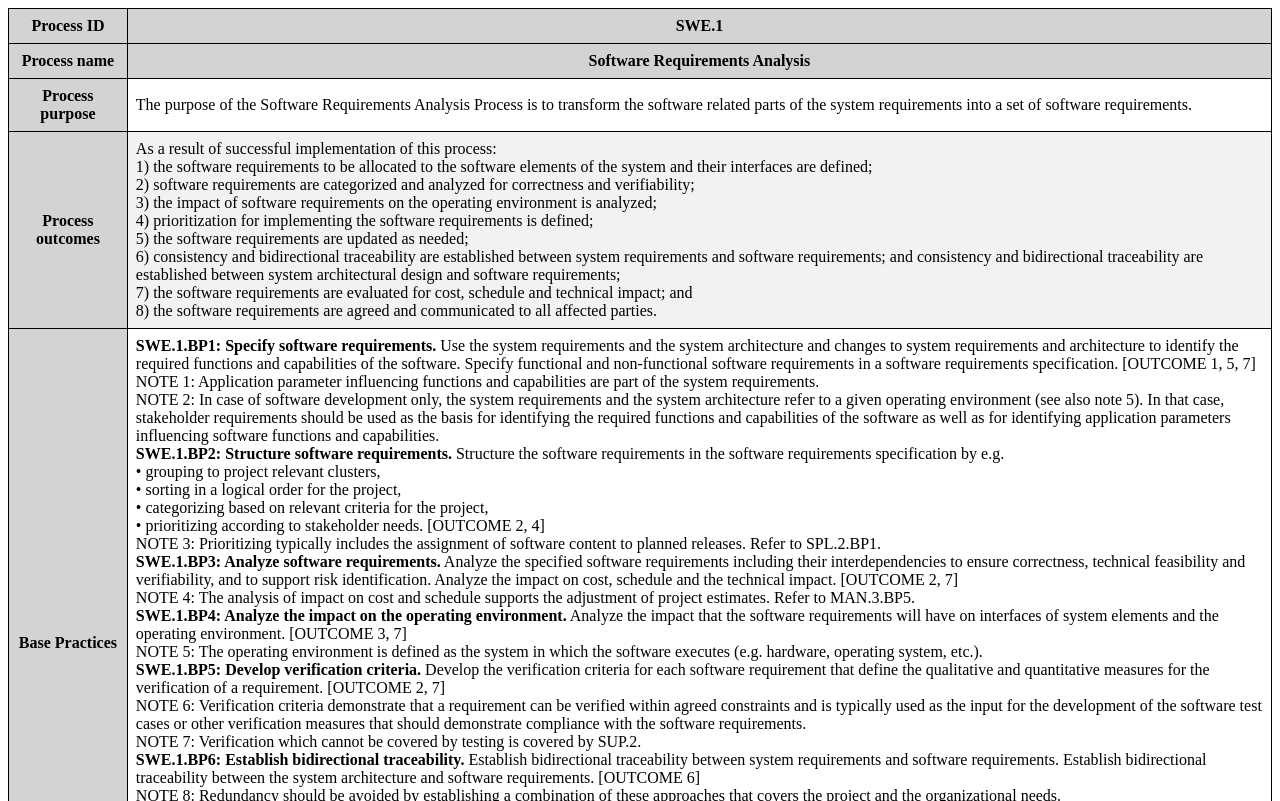
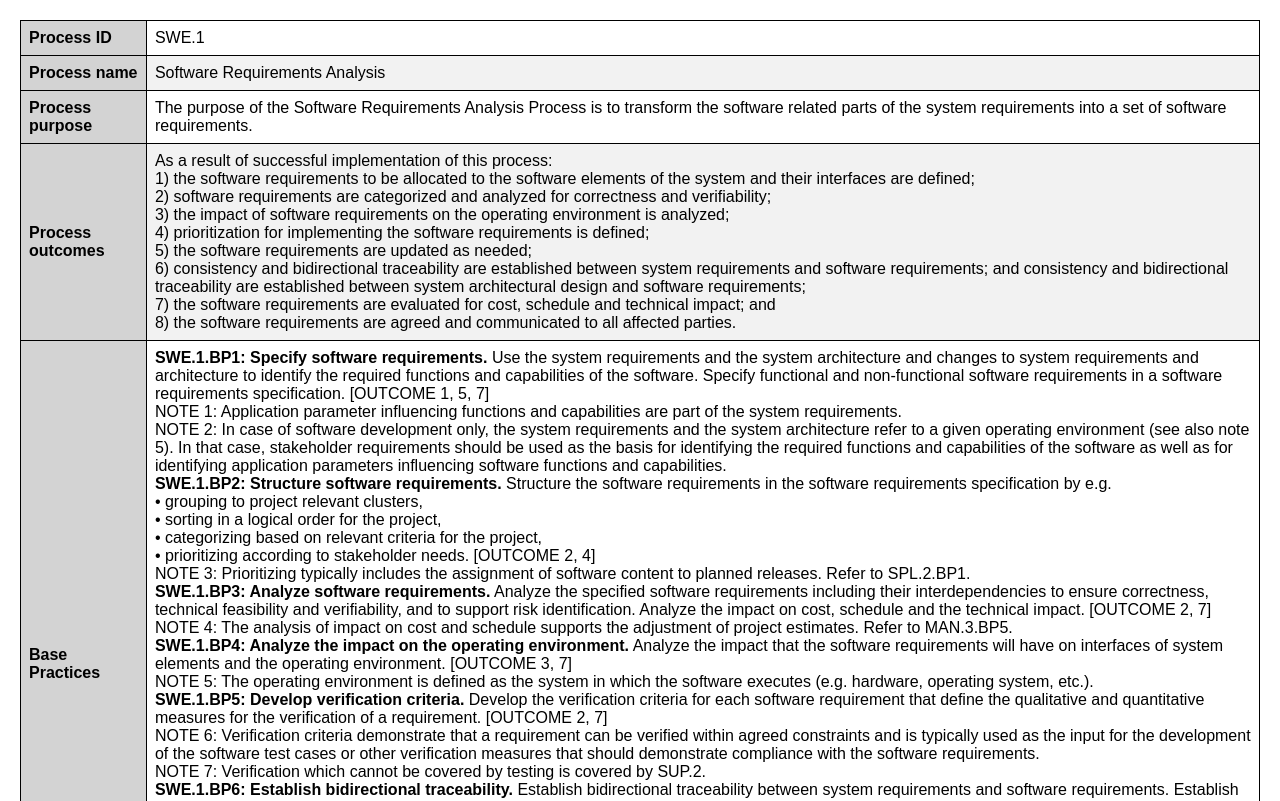
Before and after one commit to kavyarajannna/html, a plain HTML site: page webpage6.html in a window 1280 px wide. Shown: the top 801 px of the page. Drawn offline with Linux system fonts and the light colour scheme.

Commit message:
Update webpage6.html

```diff
--- a/webpage6.html
+++ b/webpage6.html
@@ -1,15 +1,23 @@
 <!DOCTYPE html>
 <html lang="en">
 <head>
+    <meta charset="UTF-8">
+    <title>Title</title>
+    <style>
+         body {
+            font-family: Arial, sans-serif;
+            margin: 20px;
+        }
 
-    <style>
         table {
             border-collapse: collapse;
+            width: 100%;
         }
 
         th, td {
             border: 1px solid black;
             padding: 8px;
+            text-align: left;
         }
 
         th {
@@ -20,22 +28,20 @@
             background-color: #f2f2f2;
         }
     </style>
-
-    <meta charset="UTF-8">
-    <title>Title</title>
 </head>
 <body>
+
 <table>
     <tr>
         <th>Process ID</th>
-    <th>SWE.1</th>
+        <td>SWE.1</td>
     </tr>
     <tr>
         <th>Process name</th>
-    <th>Software Requirements Analysis</th>
+        <td>Software Requirements Analysis</td>
     </tr>
     <tr>
-    <th>Process purpose </th>
+        <th>Process purpose</th>
         <td>The purpose of the Software Requirements Analysis Process is to
             transform the software related parts of the system requirements into a set
             of software requirements.
@@ -59,7 +65,8 @@ design and software requirements;<br>
             7) the software requirements are evaluated for cost, schedule and
             technical impact; and <br>
             8) the software requirements are agreed and communicated to all
-affected parties.</td>
+            affected parties.
+        </td>
     </tr>
     <tr>
         <th>Base Practices</th>
@@ -126,6 +133,8 @@ between stakeholder requirements and software requirements.<br>
             <b>SWE.1.BP8: Communicate agreed software requirements.</b>
             Communicate the agreed software requirements and updates to software
             requirements to all relevant parties. [OUTCOME 8]<br>
+        </td>
+    </tr>
     <tr>
         <th>Output work products</th>
         <td>
@@ -133,10 +142,13 @@ requirements to all relevant parties. [OUTCOME 8]<br>
             13-19 <a href="webpage.html">Review record</a> → [OUTCOME 6]<br>
             13-21 <a href="webpage.html">Change control record</a> → [OUTCOME 5, 7]<br>
             13-22 <a href="webpage.html">Traceability record</a> → [OUTCOME 1, 6]<br>
-15-01 <a href="webpage.html">Analysis report</a>→ [OUTCOME 2, 3, 4, 7] <br>
+            15-01 <a href="webpage.html">Analysis report</a> → [OUTCOME 2, 3, 4, 7] <br>
             17-08 <a href="webpage.html">Interface requirements specification</a> → [OUTCOME 1, 3]<br>
             17-11 <a href="webpage.html">Software requirements specification</a> → [OUTCOME 1]<br>
             17-50 <a href="webpage.html">Verification criteria</a> → [OUTCOME 2]<br>
         </td>
     </tr>
 </table>
+
+</body>
+</html>
```
Lines whose indentation alone changed are shown as unchanged.
